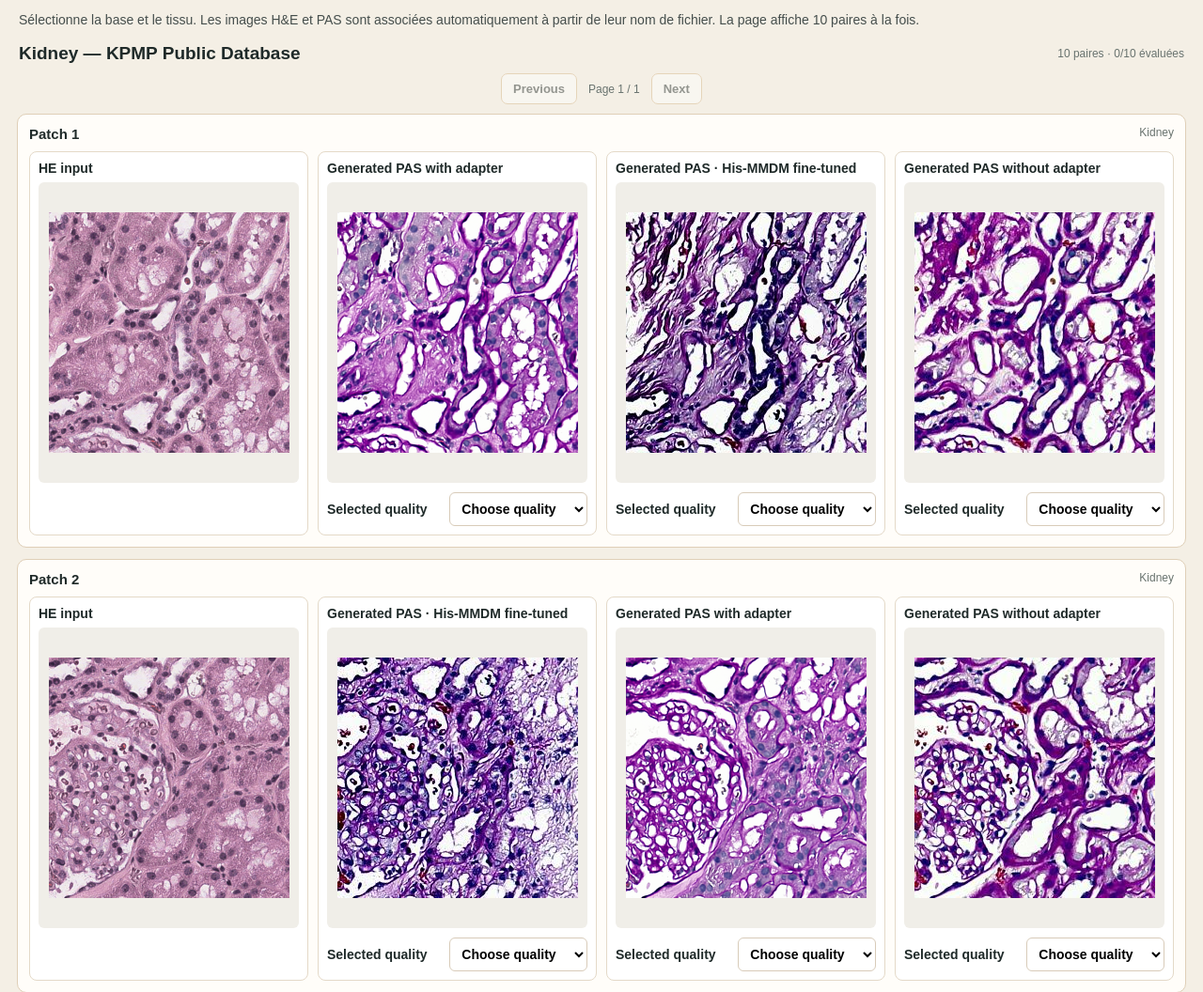
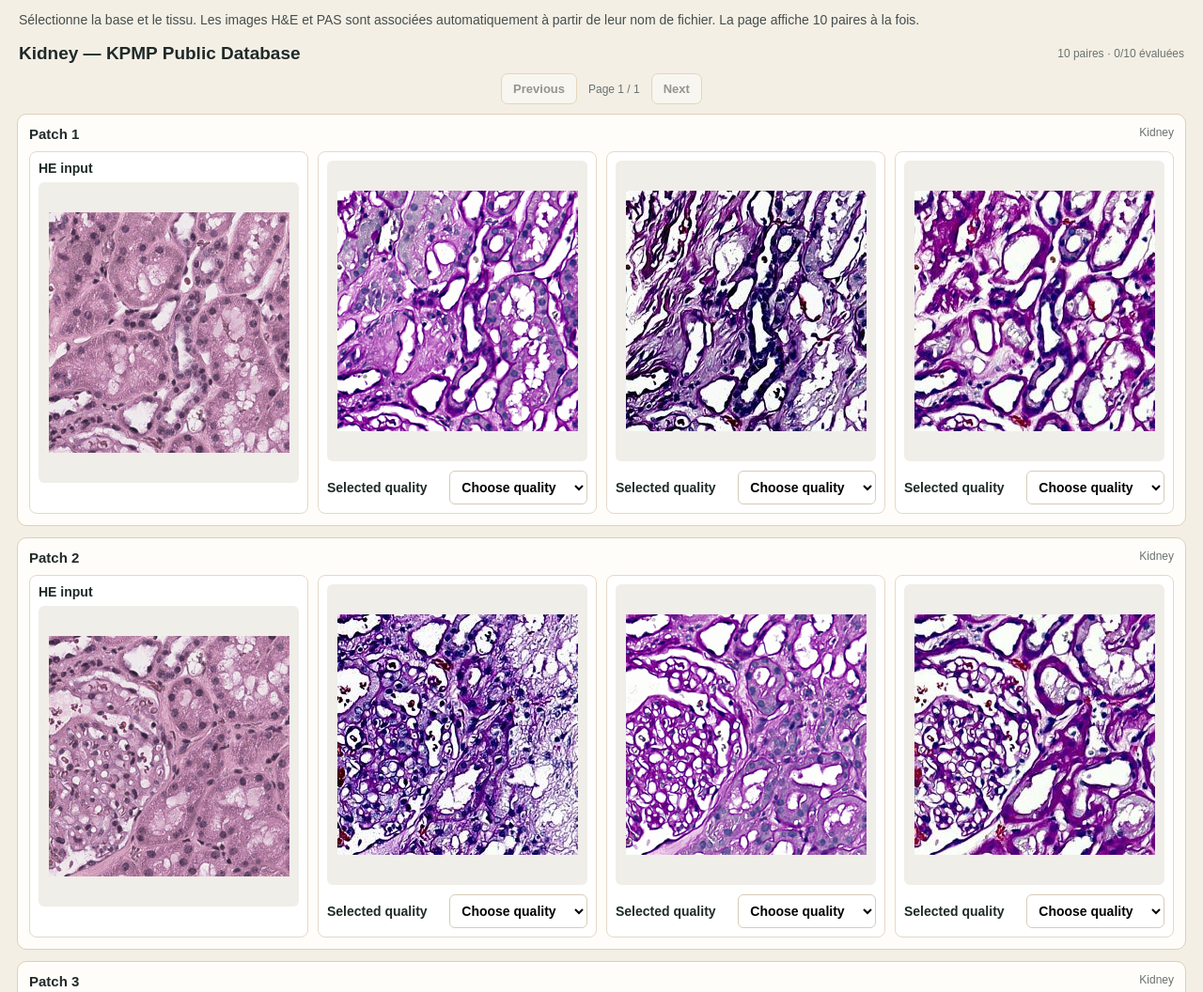
Before and after one commit to ImenChtourou/PAS_Subjective_Evaluation, a plain HTML site: page index.html in a window 1280 px wide. Shown: the part 1132-2188 px from the top of the page at 94% size. Drawn offline with Linux system fonts and the light colour scheme.

Commit message:
Update index.html

```diff
--- a/index.html
+++ b/index.html
@@ -325,7 +325,7 @@
         };
         const pasPanels = displayOrder.get(key).map(methodId => {
           const method = methods[methodId];
-          return '<div class="image-panel"><div class="image-label">' + method.label + '</div>' +
+          return '<div class="image-panel">' +
             imagePicture(tissue, method.folder, method.filename, method.alt) +
             qualitySelector(tissue, pair.he, methodId, method.rating) + '</div>';
         }).join("");
```
